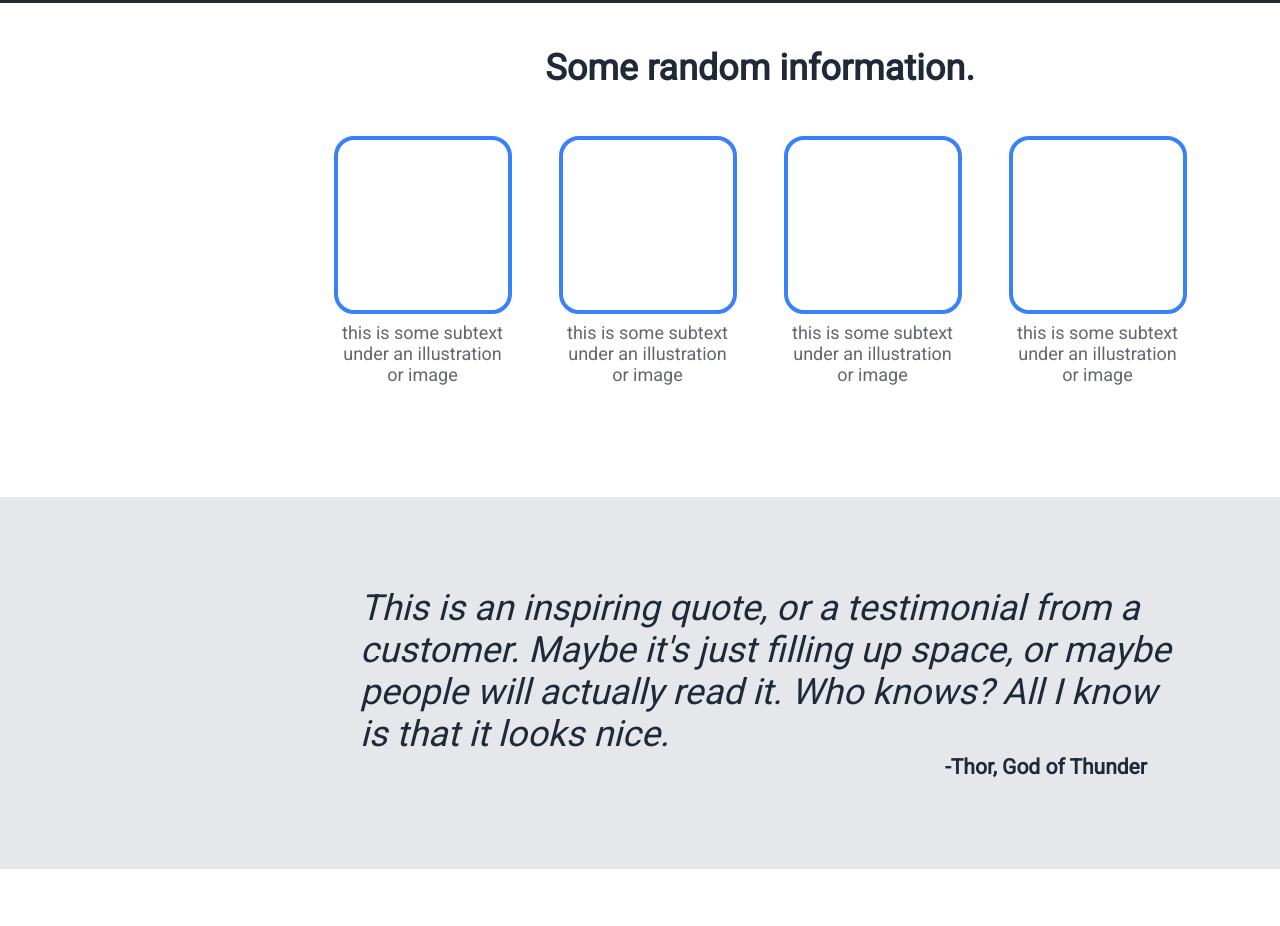
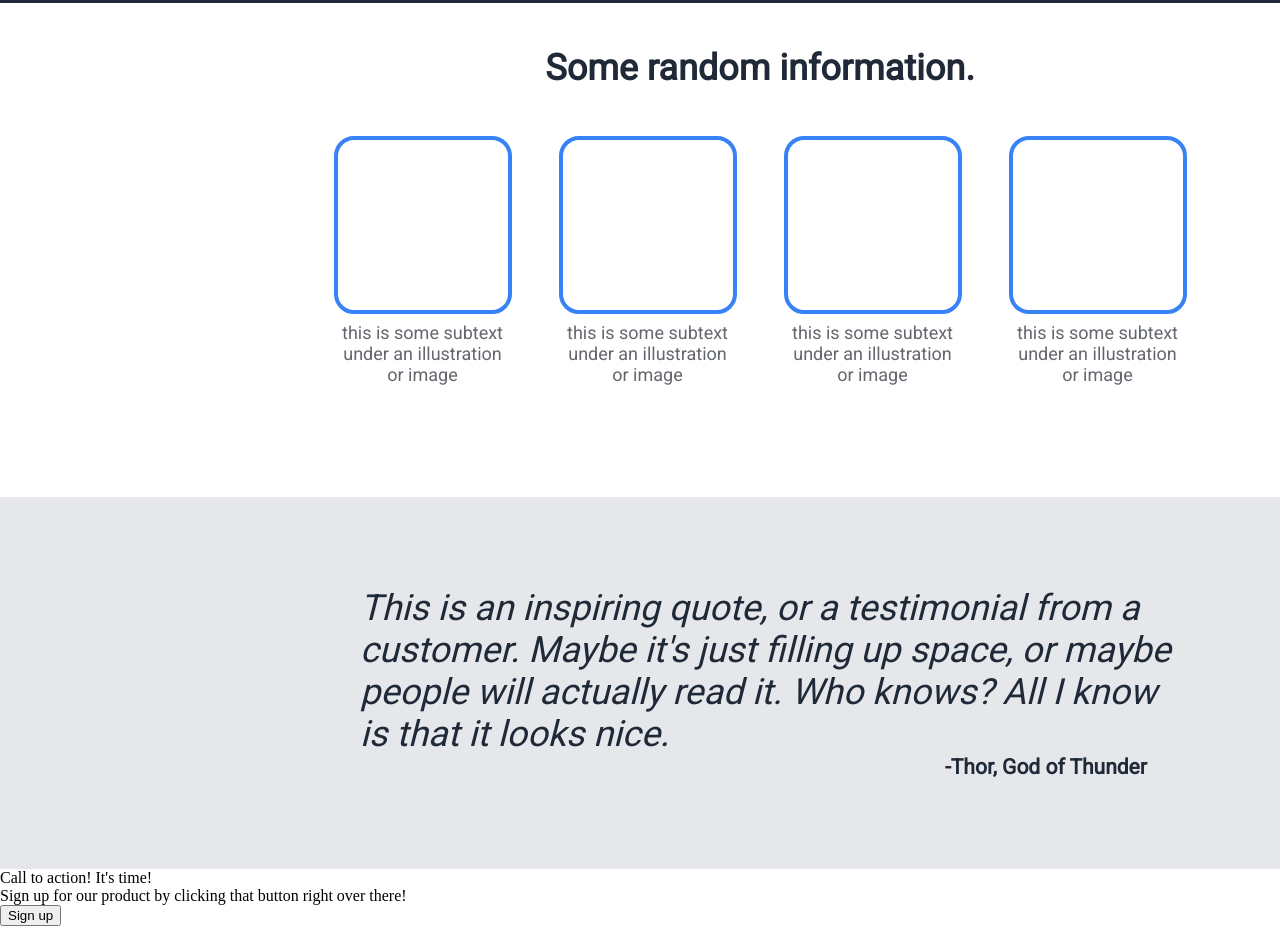
Before and after one commit to sid207794/Odin-Landing-Page, a plain HTML site: page index.html in a window 1280 px wide. Shown: the part 569-1495 px from the top of the page. Before the commit the page ends 1438 px from the top, so only its background shows below. Drawn offline with Linux system fonts and the light colour scheme.

Commit message:
Add another body element for action

```diff
--- a/index.html
+++ b/index.html
@@ -56,5 +56,14 @@
                 <div class="quote two">-Thor, God of Thunder</div>
             </div>
         </div>
+        <div class="action">
+            <div class="action left">
+                <div class="head">Call to action! It's time!</div>
+                <div class="tails">Sign up for our product by clicking that button right over there!</div>
+            </div>
+            <div class="action button">
+                <div class="button"><a href="#"><button>Sign up</button></a></div>
+            </div>
+        </div>
     </body>
 </html>
```
